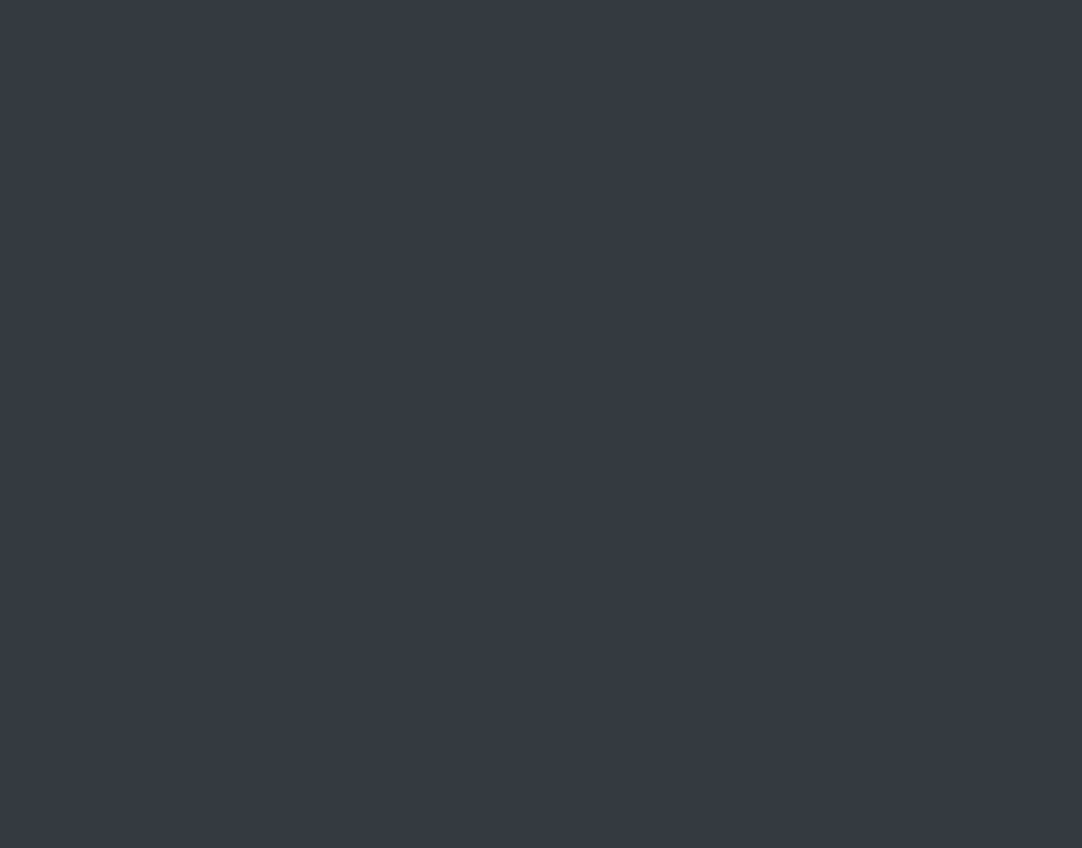
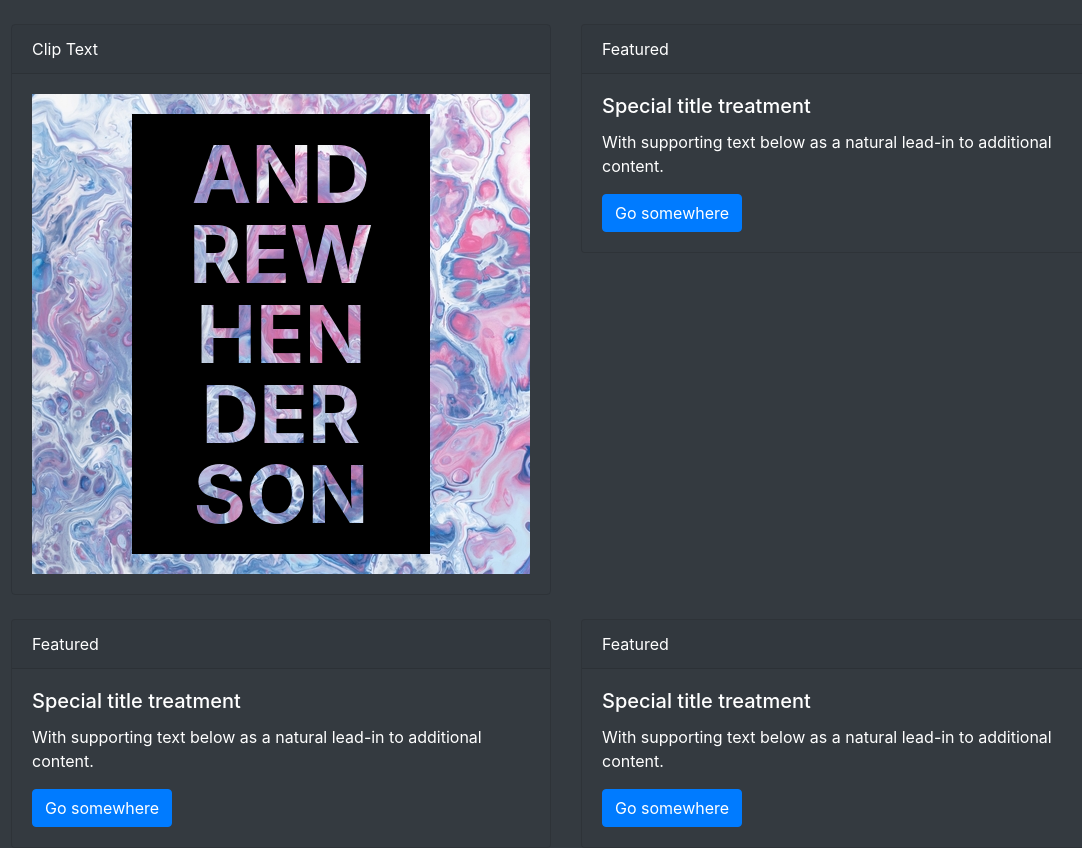
Before and after one commit to mrandrewian/react-components, a React (Create React App) app: page / in a window 1280 px wide. Shown: the whole page, without its empty margins (74-1156 px from the left). Before the commit the page ends 800 px from the top, so only its background shows below. Built offline with nearby package versions, Linux system fonts and the light colour scheme.

Commit message:
Put a very basic pattern into place and added 1 demo

```diff
--- a/public/index.html
+++ b/public/index.html
@@ -37,6 +37,10 @@
       integrity="sha384-GJzZqFGwb1QTTN6wy59ffF1BuGJpLSa9DkKMp0DgiMDm4iYMj70gZWKYbI706tWS"
       crossorigin="anonymous"
     />
+    <link
+      href="https://fonts.googleapis.com/css?family=Lato|Oswald"
+      rel="stylesheet"
+    />
 
     <title>React App</title>
   </head>
--- a/src/App.js
+++ b/src/App.js
@@ -1,8 +1,65 @@
 import React, { Component } from "react";
+import { Container, Row, Col, Card, Button } from "react-bootstrap";
+import ClipText from "./components/ClipText/ClipText";
+import "./components/ClipText/ClipText.scss";
 
 class App extends Component {
   render() {
-    return <div className="App" />;
+    return (
+      <div className="App">
+        <Container>
+          <Row>
+            <Col lg={6} className="pt-4">
+              <Card bg="transparent" text="white">
+                <Card.Header>Clip Text</Card.Header>
+                <ClipText />
+              </Card>
+            </Col>
+            <Col lg={6} className="pt-4">
+              <Card bg="dark" text="white">
+                <Card.Header>Featured</Card.Header>
+                <Card.Body>
+                  <Card.Title>Special title treatment</Card.Title>
+                  <Card.Text>
+                    With supporting text below as a natural lead-in to
+                    additional content.
+                  </Card.Text>
+                  <Button variant="primary">Go somewhere</Button>
+                </Card.Body>
+              </Card>
+            </Col>
+          </Row>
+          <Row>
+            <Col lg={6} className="pt-4">
+              <Card bg="dark" text="white">
+                <Card.Header>Featured</Card.Header>
+                <Card.Body>
+                  <Card.Title>Special title treatment</Card.Title>
+                  <Card.Text>
+                    With supporting text below as a natural lead-in to
+                    additional content.
+                  </Card.Text>
+                  <Button variant="primary">Go somewhere</Button>
+                </Card.Body>
+              </Card>
+            </Col>
+            <Col lg={6} className="pt-4">
+              <Card bg="dark" text="white">
+                <Card.Header>Featured</Card.Header>
+                <Card.Body>
+                  <Card.Title>Special title treatment</Card.Title>
+                  <Card.Text>
+                    With supporting text below as a natural lead-in to
+                    additional content.
+                  </Card.Text>
+                  <Button variant="primary">Go somewhere</Button>
+                </Card.Body>
+              </Card>
+            </Col>
+          </Row>
+        </Container>
+      </div>
+    );
   }
 }
 
--- /dev/null
+++ b/src/components/ClipText/ClipText.js
@@ -0,0 +1,17 @@
+import React from "react";
+
+export default function ClipText() {
+  return (
+    <div class="clip-text clip-text_one">
+      AND
+      <br />
+      REW
+      <br />
+      HEN
+      <br />
+      DER
+      <br />
+      SON
+    </div>
+  );
+}
--- /dev/null
+++ b/src/components/ClipText/ClipText.scss
@@ -0,0 +1,43 @@
+.bg-transparent {
+  background: transparent;
+}
+
+.clip-text {
+  font-size: 5em;
+  font-weight: bold;
+  line-height: 1;
+  position: relative;
+  display: inline-block;
+  margin: .25em;
+  padding: .5em .75em;
+  text-align: center;
+  color: #fff;
+  -webkit-background-clip: text;
+  -webkit-text-fill-color: transparent;
+  background-image: url(./ClipText.jpg);
+}
+
+.clip-text:before,
+.clip-text:after {
+  position: absolute;
+  content: '';
+}
+
+.clip-text:before {
+  z-index: -2;
+  top: 0;
+  right: 0;
+  bottom: 0;
+  left: 0;
+  background-image: inherit;
+}
+
+.clip-text:after {
+  position: absolute;
+  z-index: -1;
+  top: 20px;
+  right: 100px;
+  bottom: 20px;
+  left: 100px;
+  background-color: #000;
+}
--- a/src/index.scss
+++ b/src/index.scss
@@ -1,3 +1,5 @@
 body {
-  background: var(--gray-dark)
+  background: var(--gray-dark);
 }
+
+$font-family-base: 'Lato', sans-serif;
```
Also changed, not shown: package.json (+10 -4 lines), src/components/ClipText/ClipText.jpg (added), 1 other file (tests, documents, lock files or other folders).
